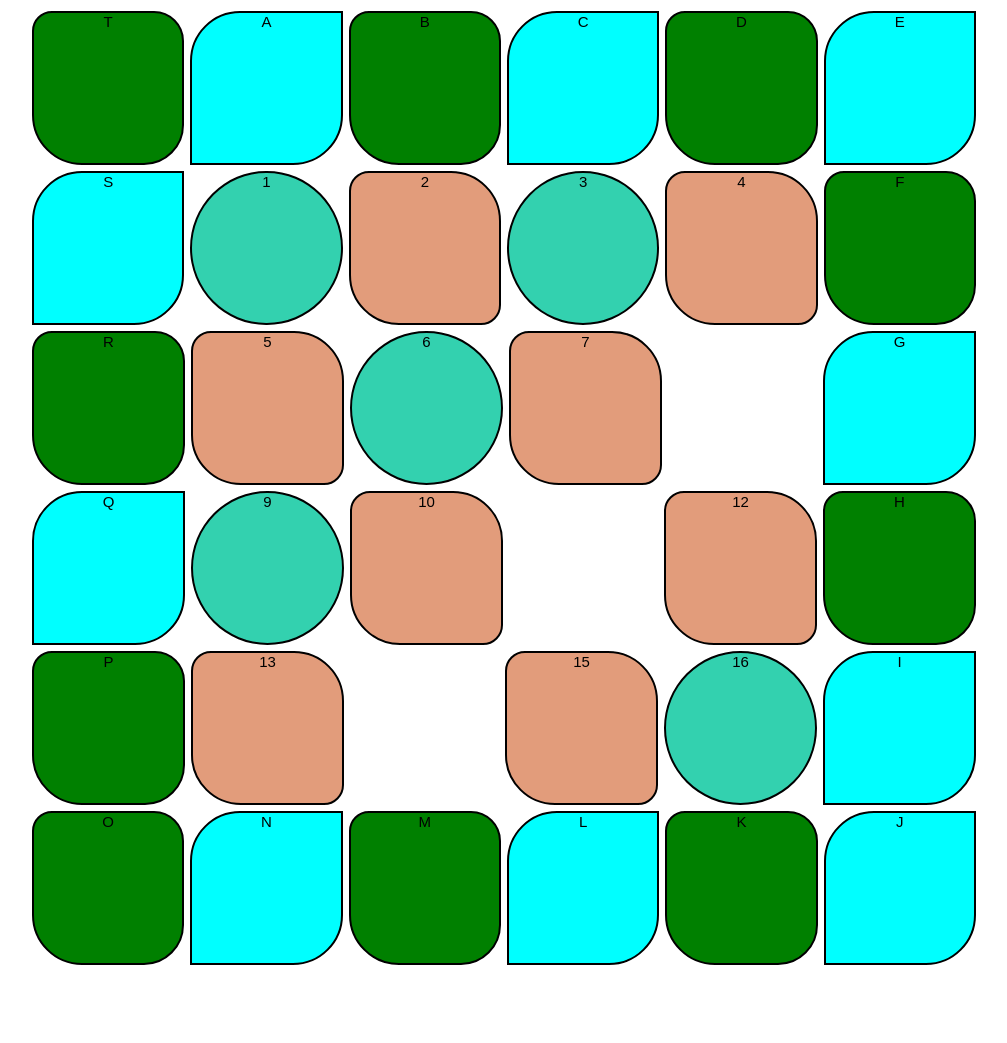
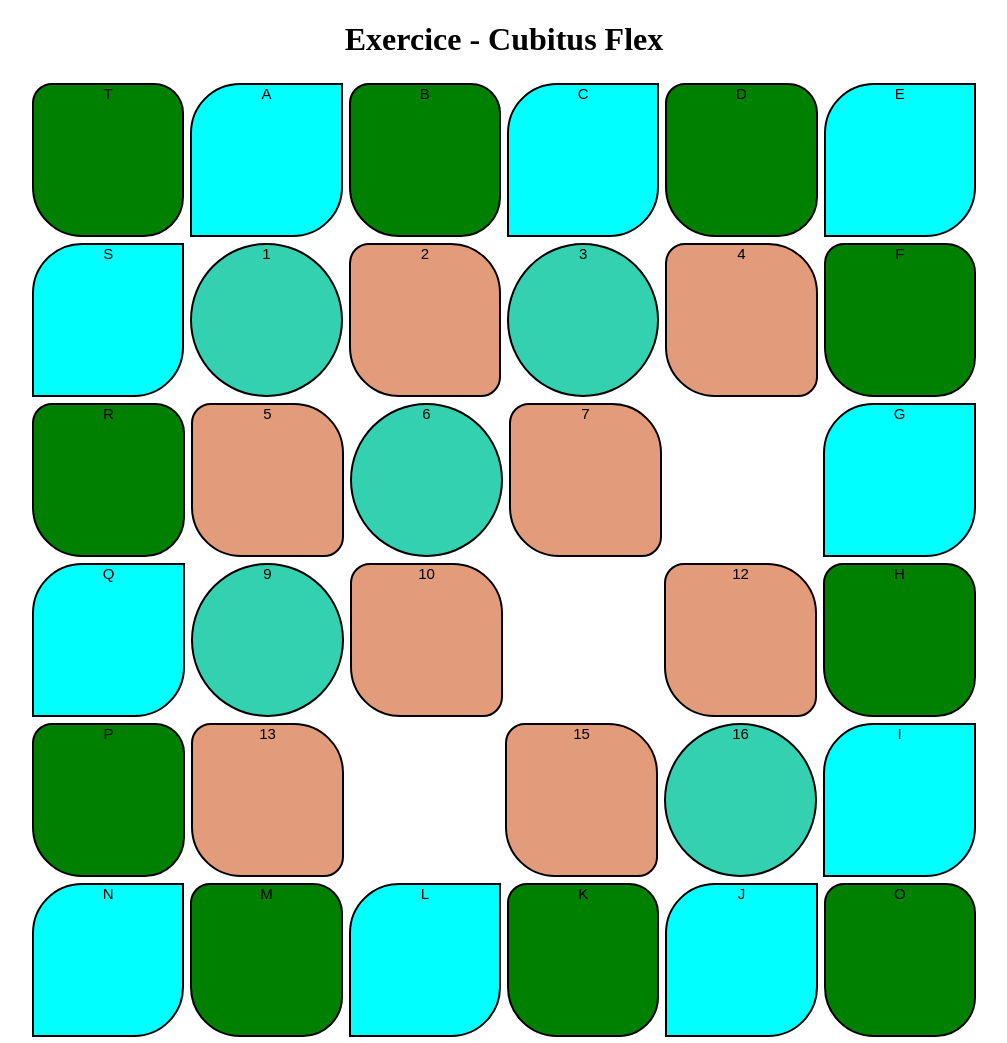
Before and after one commit to ValluetCP/workshop, a plain HTML site: page cubitus_flex.html in a window 1280 px wide. Shown: the whole page, without its empty margins (136-1143 px from the left). Before the commit the page ends 976 px from the top, so only its background shows below. Drawn offline with Linux system fonts and the light colour scheme.

Commit message:
Exercice Cubitus flexbox - commenté

```diff
--- a/css/cubitus_flex.css
+++ b/css/cubitus_flex.css
@@ -1,3 +1,6 @@
+h1{
+text-align: center;
+}
 
 .r1,
 .r2,
@@ -6,6 +9,7 @@
 .r5,
 .r6{
     display: flex;
+    /* justify-content: center; */
     width: 950px;
     margin: auto;
     /* justify-content: space-between; */
@@ -48,3 +52,95 @@ section>div>div{
     border: 2px solid;
     border-radius: 50%;
 }
+
+/* .flexbox{
+display: flex;
+
+Flex Container :
+
+La propriété flex-direction définit dans quelle direction le conteneur veut empiler les éléments flexibles:
+
+La valeur de la "colonne" empile les éléments flexibles verticalement (de haut en bas):
+flex-direction: column;
+
+La valeur "column-reverse" empile les éléments flexibles verticalement (mais de bas en haut):
+flex-direction: column-reverse;
+
+La valeur de 'row' empile les éléments flexibles horizontalement (de gauche à droite):
+flex-direction: row;
+
+
+flex-direction: row-reverse;
+
+
+flex-wrap: wrap;
+flex-wrap: nowrap;
+flex-wrap: wrap-reverse;
+
+flex-flow: row wrap;
+
+justify-content: center;
+justify-content: flex-start;
+justify-content: flex-end;
+justify-content: space-around;
+justify-content: space-between;
+
+height: 200px; à définir absolument une hauteur quand on utilise "align-items"
+align-items: center;
+align-items: flex-start;
+align-items: flex-end;
+align-items: stretch;
+align-items: baseline;
+
+flex-wrap: wrap;
+align-content: space-between;
+
+flex-wrap: wrap;
+align-content: space-around;
+
+flex-wrap: wrap;
+align-content: stretch;
+
+flex-wrap: wrap;
+align-content: center;
+
+flex-wrap: wrap;
+align-content: flex-start;
+
+flex-wrap: wrap;
+align-content: flex-end;
+
+justify-content: center;
+align-items: center;
+
+Child Elements (Items) :
+
+display: flex;
+align-items: stretch; ->
+pour un item :
+order
+
+display: flex;
+align-items: stretch; ->
+pour un item :
+order
+
+display: flex;
+align-items: stretch;
+
+flex-grow
+
+display: flex;
+align-items: stretch;
+flex-shrink
+
+
+flex-basis
+flex
+align-self
+
+
+flex-flow
+
+}
+*/
--- a/cubitus_flex.html
+++ b/cubitus_flex.html
@@ -5,10 +5,10 @@
     <meta http-equiv="X-UA-Compatible" content="IE=edge">
     <meta name="viewport" content="width=device-width, initial-scale=1.0">
     <link rel="stylesheet" href="./css/cubitus_flex.css">
-    <title>Cubitus flex</title>
+    <title>Exercice - Cubitus Flex</title>
 </head>
 <body>
-    <header></header>
+    <header><h1>Exercice - Cubitus Flex</h1></header>
     <main>
         <section>
             <div class="r1">
@@ -52,12 +52,12 @@
                 <div class="bleu"><p>I</p></div>
             </div>
             <div class="r6">
-                <div class="vert"><p>O</p></div>
                 <div class="bleu"><p>N</p></div>
                 <div class="vert"><p>M</p></div>
                 <div class="bleu"><p>L</p></div>
                 <div class="vert"><p>K</p></div>
                 <div class="bleu"><p>J</p></div>
+                <div class="vert"><p>O</p></div>
             </div>
 
         </section>
```
